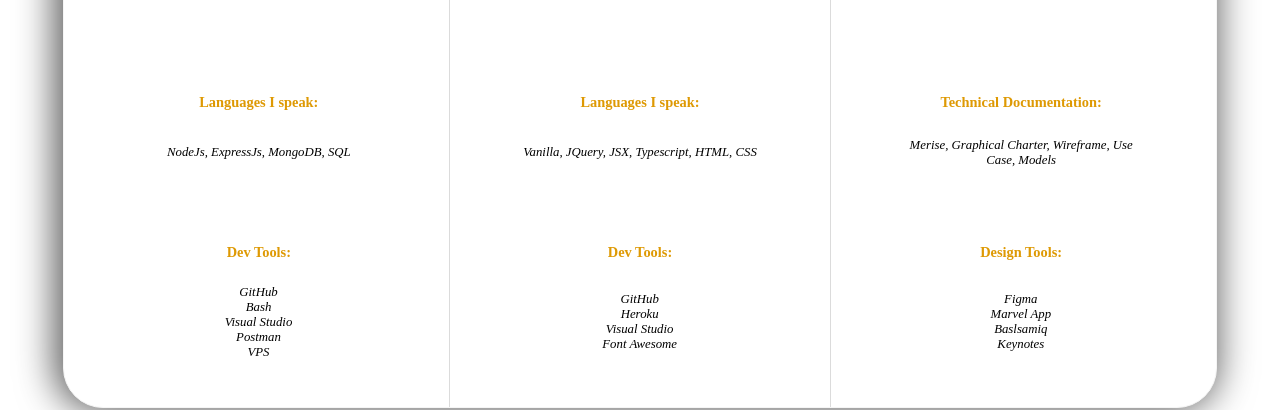
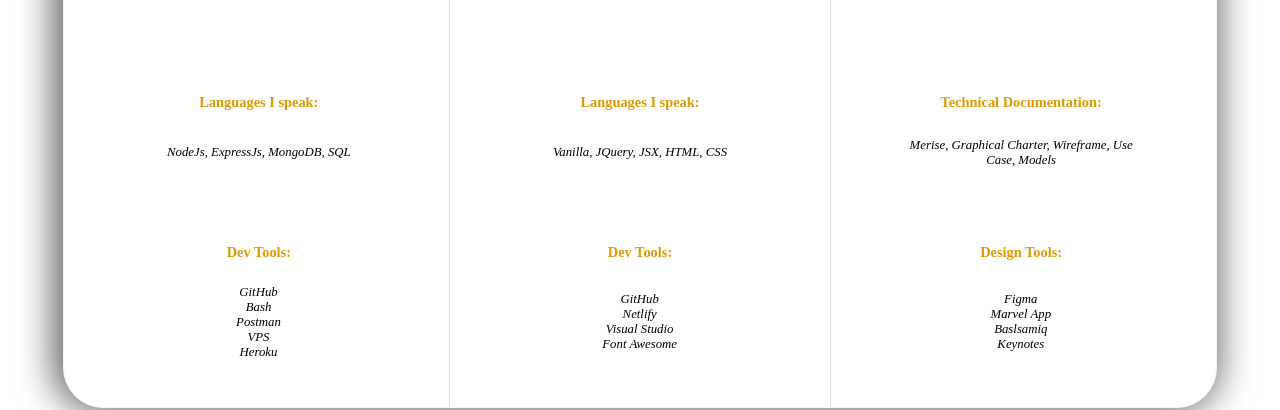
Before and after one commit to sob-user/portfolio_salem, a React (Create React App) app: page / in a window 1280 px wide. Shown: the part 1540-1950 px from the top of the page. Built offline with nearby package versions, Linux system fonts and the light colour scheme; a web font is replaced by a local one.

Commit message:
update stack

```diff
--- a/src/components/js/MyStack.js
+++ b/src/components/js/MyStack.js
@@ -35,9 +35,9 @@
                                 <ul>
                                     <li>GitHub</li>
                                     <li>Bash</li>
-                                    <li>Visual Studio</li>
                                     <li>Postman</li>
                                     <li>VPS</li>
+                                    <li>Heroku</li>
                                 </ul>
                             </div>
                         </div>
@@ -57,7 +57,7 @@
                             Languages I speak:
                             </div>
                             <div className='StackItem'>
-                            Vanilla, JQuery, JSX, Typescript, HTML, CSS
+                            Vanilla, JQuery, JSX, HTML, CSS
                             </div>
                         </div>
                         <div className='MyStackTools'>
@@ -67,7 +67,7 @@
                             <div className='StackItemTools'>
                                 <ul>
                                     <li>GitHub</li>
-                                    <li>Heroku</li>
+                                    <li>Netlify</li>
                                     <li>Visual Studio</li>
                                     <li>Font Awesome</li>
                                 </ul>
```
